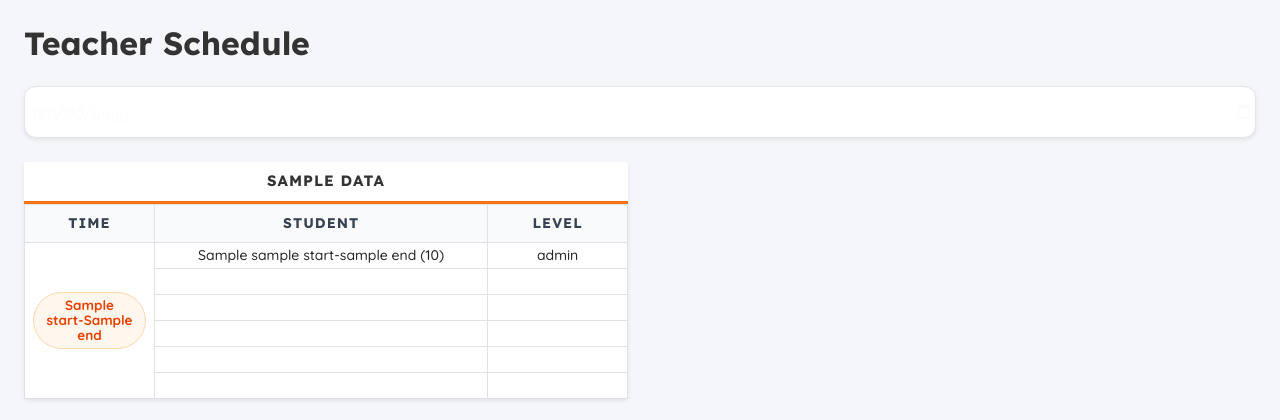
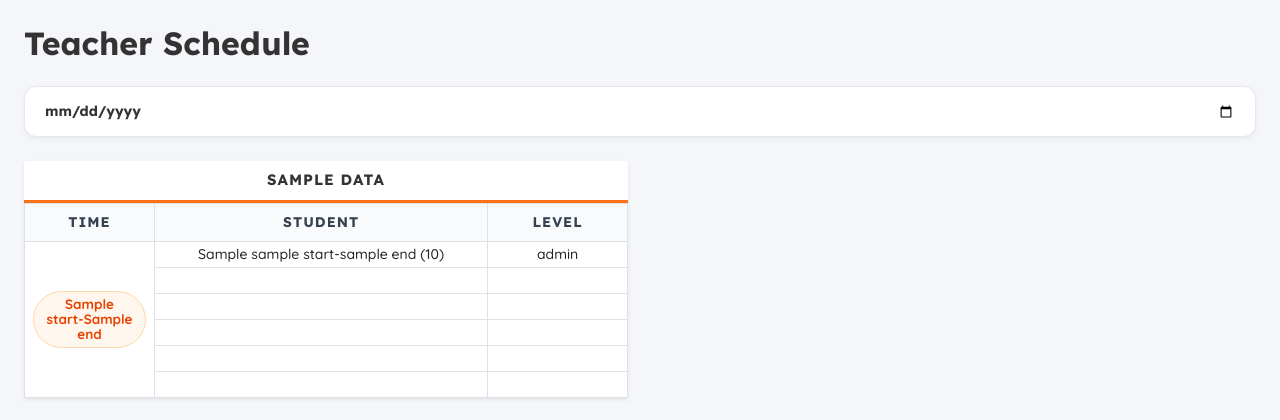
Before and after one commit to aileensugiarto/shichida_system, a Flask app: template templates/admin/teacher/teacher_schedule.html in a window 1280 px wide. Shown: the top 420 px of the page. Run offline with Flask 3, Linux system fonts and the light colour scheme; the template is opened without the code that fills it: most values are stand-ins (such as "Sample title", 1, 10 or a date in 2020); some libraries are stand-ins or nearby versions; some web fonts are replaced.

Commit message:
fix date picker

```diff
--- a/templates/admin/teacher/teacher_schedule.html
+++ b/templates/admin/teacher/teacher_schedule.html
@@ -33,26 +33,33 @@
     }
 
     /* DATE DISPLAY */
-    .date-picker-wrapper {
-      position: relative;
-      display: block;
+    .custom-date-input {
   width: 100%;
-      min-height: 52px;
-      margin: 0;
+  padding: 14px 20px;
+
+  border-radius: 12px;
+  border: 1px solid #e5e7eb;
+
+  background: white;
+  color: #333;
+
+  font-family: Lexend, sans-serif;
+  font-weight: 700;
+  font-size: 14px;
+
+  box-shadow: 0 2px 6px rgba(0, 0, 0, 0.05);
+
+  cursor: pointer;
 }
 
-    .date-picker-wrapper input[type="date"] {
-      position: absolute;
-      top: 0;
-      left: 0;
+.custom-date-input:hover {
+  transform: translateY(-1px);
+}
 
-      width: 100%;
-      height: 100%;
-
-      opacity: 0.01;
-      cursor: pointer;
-
-      z-index: 20;
+.custom-date-input:focus {
+  outline: none;
+  border-color: #f97316;
+  box-shadow: 0 0 0 3px rgba(249, 115, 22, 0.15);
 }
 
     .date-display {
@@ -177,18 +184,18 @@
 
     <!-- DATE PICKER -->
     <!-- DATE PICKER -->
-    <!-- DATE PICKER -->
 <div class="sticky-date-bar mb-4">
 
   <form method="get">
 
-        <label class="date-picker-wrapper">
-
-          <input type="date" id="scheduleDate" name="date" value="{{ selected_date }}" onchange="this.form.submit()">
-
-          <div id="dateDisplay" class="date-display shadow-sm"></div>
-
-        </label>
+    <input
+      type="date"
+      id="scheduleDate"
+      name="date"
+      value="{{ selected_date }}"
+      class="custom-date-input"
+      onchange="this.form.submit()"
+    >
 
   </form>
 
@@ -321,9 +328,9 @@
     const [year, month, day] = dateStr.split("-");
 
     const date = new Date(
-        Number(year),
-        Number(month) - 1,
-        Number(day)
+      parseInt(year),
+      parseInt(month) - 1,
+      parseInt(day)
     );
 
     return date.toLocaleDateString("en-GB", {
@@ -332,11 +339,17 @@
       month: "long",
       year: "numeric"
     });
+
   }
 
   function updateDateDisplay() {
 
     const selectedDate = dateInput.value;
+
+    if (!selectedDate) {
+      dateDisplay.textContent = "Select Date";
+      return;
+    }
 
     const now = new Date();
 
@@ -345,17 +358,41 @@
       String(now.getMonth() + 1).padStart(2, "0") + "-" +
       String(now.getDate()).padStart(2, "0");
 
-      const isToday = selectedDate === today;
-
-      dateDisplay.textContent = isToday ?
-        `TODAY – ${formatDate(selectedDate)}` :
+    if (selectedDate === today) {
+      dateDisplay.textContent =
+        "TODAY – " + formatDate(selectedDate);
+    } else {
+      dateDisplay.textContent =
         formatDate(selectedDate);
     }
 
+  }
+
+  // Initial display
   updateDateDisplay();
 
-    dateInput.addEventListener("input", updateDateDisplay);
+  // Update text when date changes
   dateInput.addEventListener("change", updateDateDisplay);
+
+  // Open picker when clicking custom display
+  dateDisplay.addEventListener("click", function () {
+
+    // Chrome / Edge / Android
+    if (typeof dateInput.showPicker === "function") {
+      dateInput.showPicker();
+      return;
+    }
+
+    // Safari / iOS fallback
+    dateInput.focus();
+
+    try {
+      dateInput.click();
+    } catch (e) {
+      console.log(e);
+    }
+
+  });
 </script>
 
 </body>
```
Lines whose indentation alone changed are shown as unchanged.
